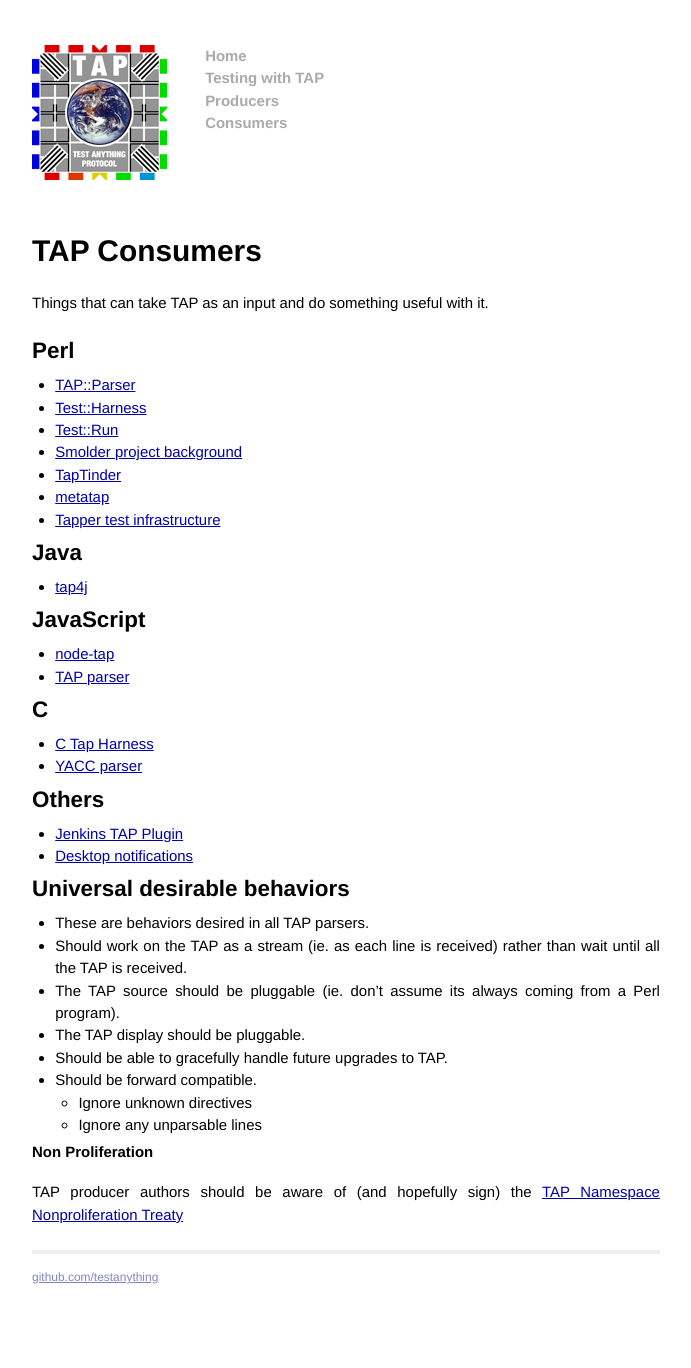
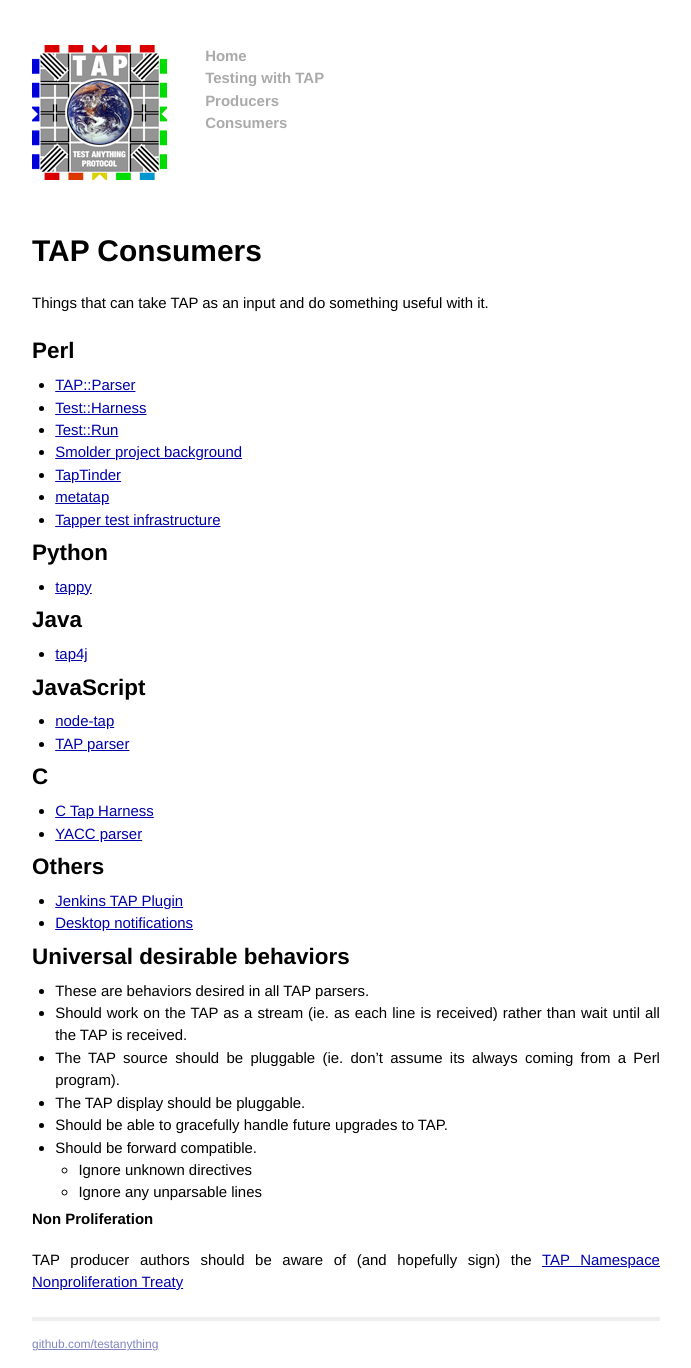
Before and after one commit to TestAnything/testanything.github.io, a Jekyll site: the page built from consumers.md, in a window 1280 px wide. Shown: the whole page, without its empty margins (294-985 px from the left). Built offline with Jekyll 4.4.1, drawn with Linux system fonts in a browser that asks for light colours; Markdown is read by kramdown in place of the engine named in the settings; before the commit the page ends 1300 px from its top, so only the background shows below that.

Commit message:
Add tappy as a Python TAP consumer
The newest version of tappy (1.3) has support as a TAP consumer.

```diff
--- a/consumers.md
+++ b/consumers.md
@@ -16,6 +16,10 @@
 -    [TapTinder](http://dev.taptinder.org/wiki/TapTinder)
 -    [metatap](http://search.cpan.org/search?query=metatap)
 -    [Tapper test infrastructure](http://tapper-testing.org)
+
+## Python
+
+-    [tappy](https://pypi.python.org/pypi/tap.py)
 
 ## Java
 
```
